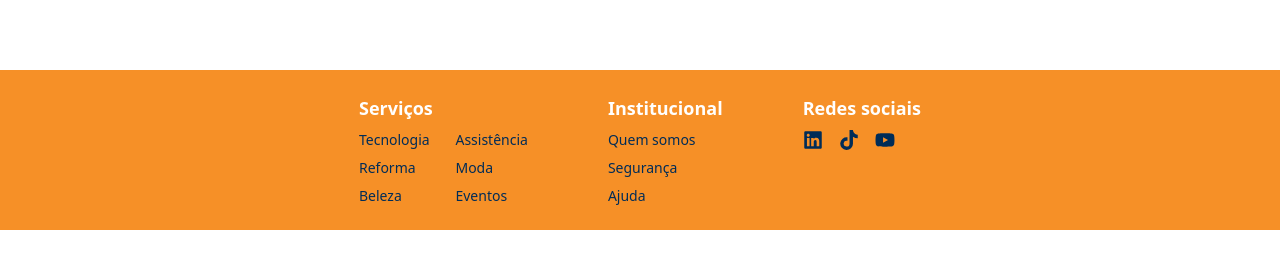
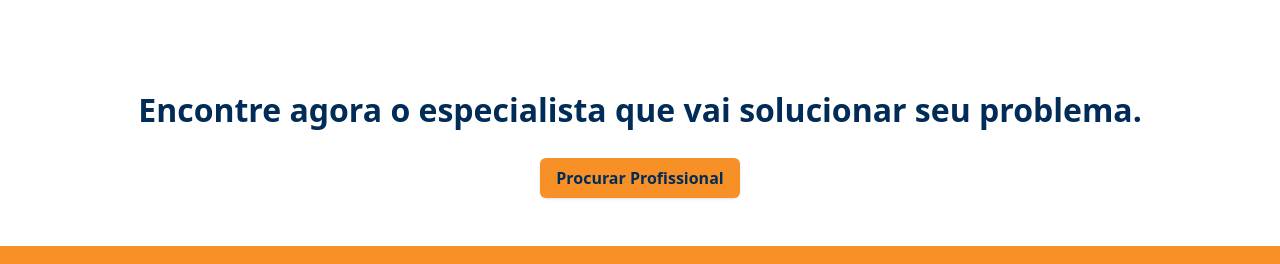
Before and after one commit to TeuServico/frontend, a React (Vite) app in the folder Teu-Servico/: page / in a window 1280 px wide. Shown: the part 1038-1302 px from the top of the page. Before the commit the page ends 1268 px from the top, so only its background shows below. Built offline with nearby package versions, Linux system fonts and the light colour scheme.

Commit message:
feat: cria o search para encontrar profissionais

```diff
--- a/Teu-Servico/src/App.jsx
+++ b/Teu-Servico/src/App.jsx
@@ -1,14 +1,14 @@
-import React from 'react';
-import CreateAccount from './pages/Auth/CreateAccount/CreateAccount';
-import Login from './pages/Auth/Login/Login';
-import ForgotPassword from './pages/Auth/ForgotPassword/ForgotPassword';
-import ResetPassword from './pages/Auth/ResetPassword/ResetPassword';
-import { Header } from './components/Header';
+import React from "react";
+import CreateAccount from "./pages/Auth/CreateAccount/CreateAccount";
+import Login from "./pages/Auth/Login/Login";
+import ForgotPassword from "./pages/Auth/ForgotPassword/ForgotPassword";
+import ResetPassword from "./pages/Auth/ResetPassword/ResetPassword";
+import { Header } from "./components/Header";
 import { Hero } from "./components/Hero";
 import Footer from "./components/Footer";
-import "./index.css"
+import "./index.css";
 import { MainServices } from "./components/MainServices";
-
+import { FindAPro } from "./components/FindAPro";
 
 function App() {
   return (
@@ -16,6 +16,7 @@ function App() {
       <Header />
       <Hero />
       <MainServices />
+      <FindAPro />
       <Footer />
     </section>
   );
--- /dev/null
+++ b/Teu-Servico/src/components/FindAPro.jsx
@@ -0,0 +1,19 @@
+import React from "react";
+
+export const FindAPro = () => {
+  return (
+    <div className="flex flex-col items-center space-y-6 p-4 m-8 gap-4">
+      <h2 className="text-[#002C57] text-[32px] text-center font-bold mb-2">
+        Encontre agora o especialista que vai solucionar seu problema.
+      </h2>
+      <a
+        href="#"
+        className="bg-[#F69027] text-[#002C57] font-semibold px-4 py-2 rounded-md cursor-pointer
+                  shadow-sm transition-all duration-300 ease-in-out
+                  hover:bg-[#d96c15] hover:scale-105 hover:shadow-md active:scale-95"
+      >
+        Procurar Profissional
+      </a>
+    </div>
+  );
+};
```
